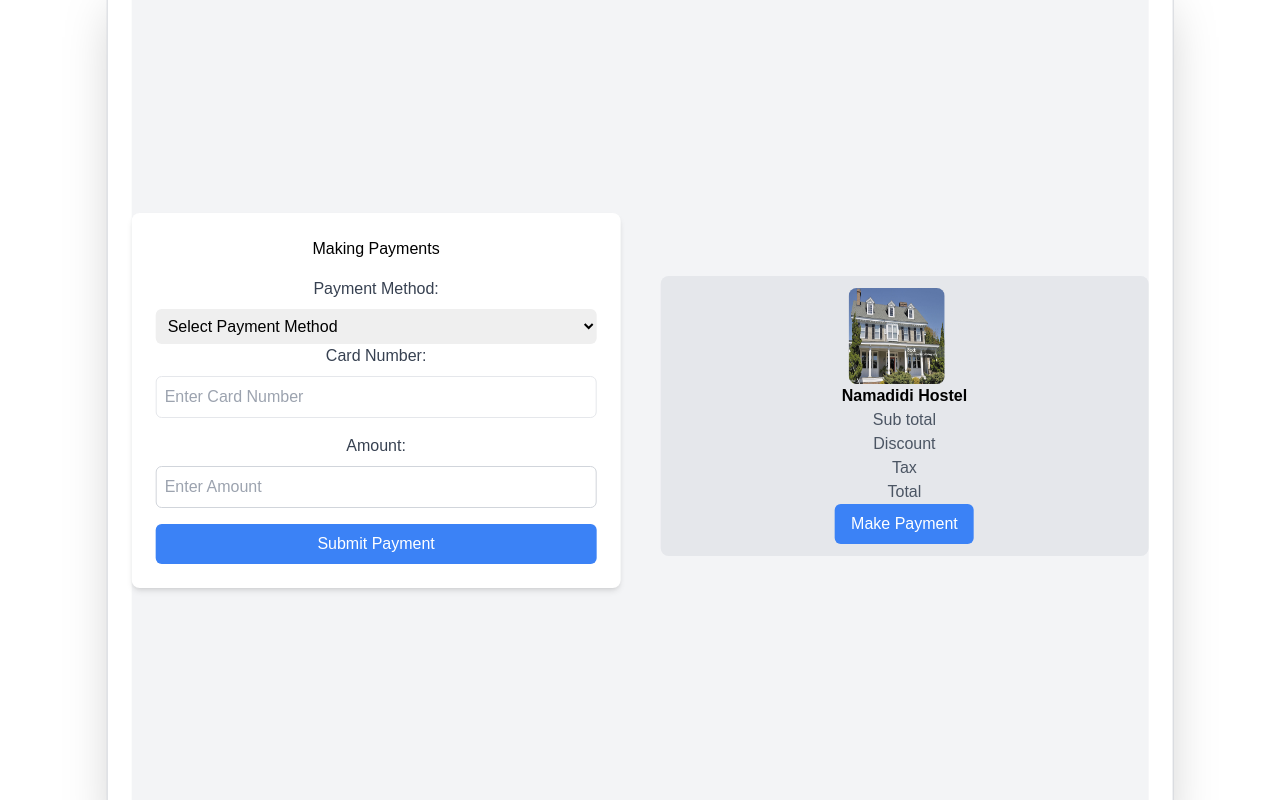
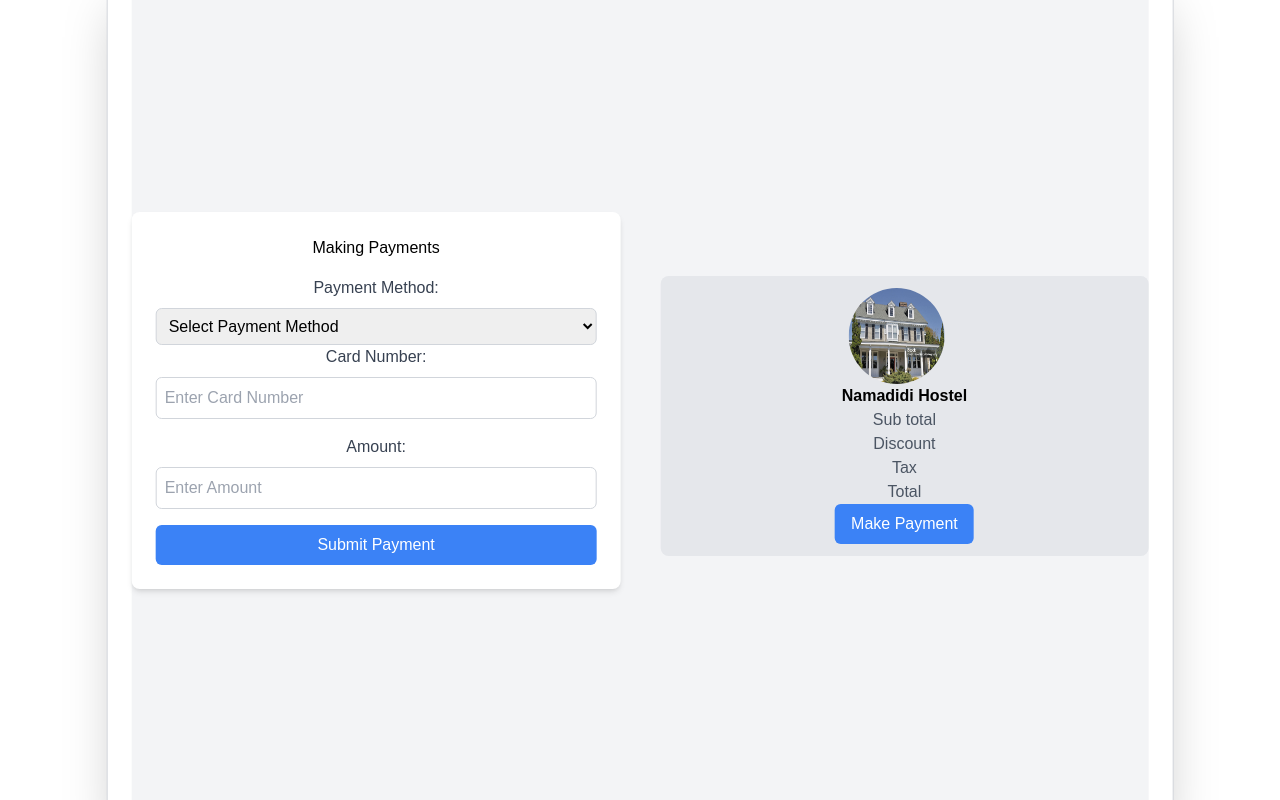
Before and after one commit to CassimT/PlaceBooking, a React (Create React App) app: page /MakePaymentPage in a window 1280 px wide. Built offline with nearby package versions, Linux system fonts and the light colour scheme.

Commit message:
adding content to MakePayment

```diff
--- a/src/componets/MakePayments/MakePayments.js
+++ b/src/componets/MakePayments/MakePayments.js
@@ -30,7 +30,7 @@ function MakePayments() {
           name="paymentMethod"
           value={paymentDetails.paymentMethod}
           onChange={handleChange}
-          className="mt-2 block w-full p-2 rounded-md"
+          className="mt-2 block w-full p-2 border border-gray-300 rounded-md"
         >
           <option value="">Select Payment Method</option>
           <option value="payChangu">Pay Changu</option>
@@ -50,7 +50,7 @@ function MakePayments() {
             value={paymentDetails.cardNumber}
             onChange={handleChange}
             required
-            className="mt-2 block w-full p-2 border rounded-md"
+            className="mt-2 block w-full p-2 border border-gray-300 rounded-md"
             placeholder="Enter Card Number"
           />
         </div>
@@ -77,11 +77,11 @@ function MakePayments() {
         </button>
       </form>
     </div>
-    <div className="mt-8 bg-gray-200 p-3 rounded-lg flex flex-col h-150 w-1/2 items-center justify-between">
+    <div className="mt-8 bg-gray-200 p-3 rounded-lg flex flex-col w-1/2 items-center justify-between">
       <img
         src="assets/houses/house16.jpg"
         alt="Namadidi Hostel"
-        className="h-24 w-24 rounded-lg mr-4"
+        className="h-24 w-24 rounded-full mr-4"
       />
       <div>
         <h3 className="font-semibold">Namadidi Hostel</h3>
@@ -92,8 +92,8 @@ function MakePayments() {
       </div>
       <button className="bg-blue-500 text-white px-4 py-2 rounded-md hover:bg-blue-600 transition duration-200">
         Make Payment
+      </button>
 
-              </button>
             </div>
 
         </div>
```
